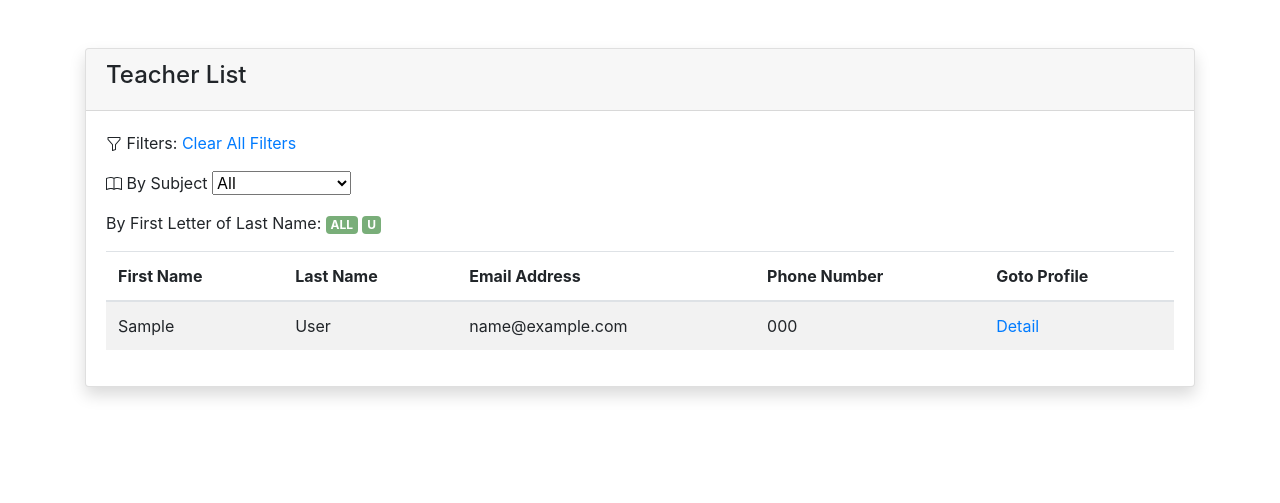
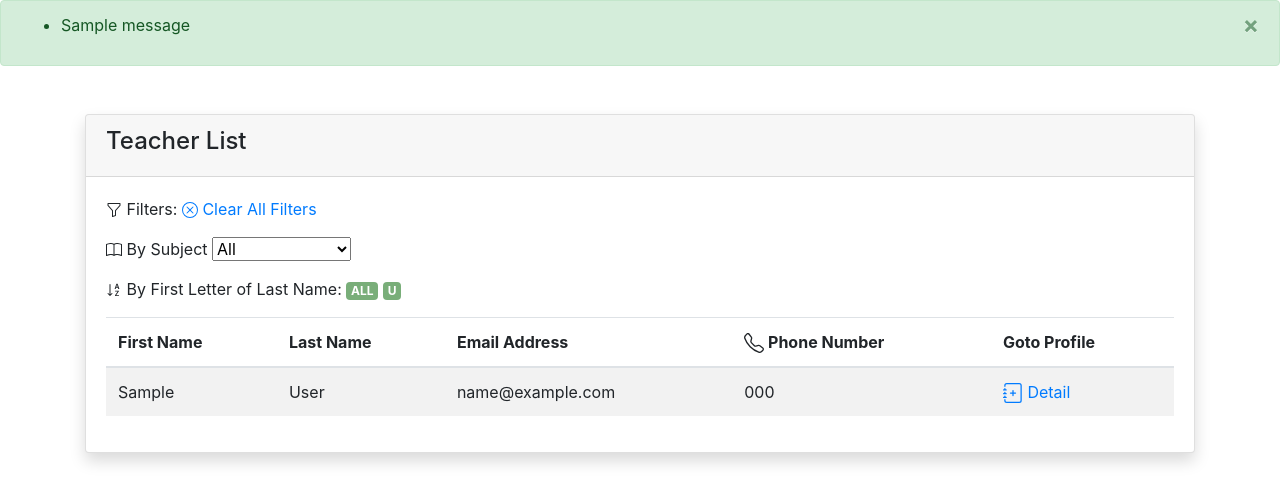
Before and after one commit to santoshpy/TeacherDirectoryApp, a Django app: page /teacher-list in a window 1280 px wide. Shown: the part 56-559 px from the top of the page. Run offline with Django 3.2, Linux system fonts and the light colour scheme; a user stored in the database is signed in; tables that the repository leaves empty hold one stand-in row (values such as "Sample post"); one stand-in notice (Sample message) is shown; some libraries are stand-ins or nearby versions.

Commit message:
add message for upload

```diff
--- a/apps/directory/templates/directory/auth_base.html
+++ b/apps/directory/templates/directory/auth_base.html
@@ -1,4 +1,19 @@
 {% extends 'base.html' %}
 {% block nav %}
     {% include 'components/navbar.html' %}
+    {% if messages %}
+    <div class="alert alert-success alert-dismissible fade show" role="alert">
+        <ul class="messages">
+            {% for message in messages %}
+            <li {% if message.tags %} class="{{ message.tags }}"{% endif %}>
+                {% if message.level == DEFAULT_MESSAGE_LEVELS.ERROR %}Important: {% endif %}
+                {{ message }}
+            </li>
+            {% endfor %}
+        </ul>
+        <button type="button" class="close" data-dismiss="alert" aria-label="Close">
+            <span aria-hidden="true">&times;</span>
+        </button>
+    </div>
+    {% endif %}
 {% endblock nav %}
--- a/apps/directory/templates/directory/teachers_list.html
+++ b/apps/directory/templates/directory/teachers_list.html
@@ -14,7 +14,10 @@
                         <svg xmlns="http://www.w3.org/2000/svg" width="16" height="16" fill="currentColor" class="bi bi-funnel" viewBox="0 0 16 16">
                             <path d="M1.5 1.5A.5.5 0 0 1 2 1h12a.5.5 0 0 1 .5.5v2a.5.5 0 0 1-.128.334L10 8.692V13.5a.5.5 0 0 1-.342.474l-3 1A.5.5 0 0 1 6 14.5V8.692L1.628 3.834A.5.5 0 0 1 1.5 3.5v-2zm1 .5v1.308l4.372 4.858A.5.5 0 0 1 7 8.5v5.306l2-.666V8.5a.5.5 0 0 1 .128-.334L13.5 3.308V2h-11z"/>
                           </svg>
-                      Filters: <a class="text-decoration-none" href="{{request.path}}">Clear All Filters</a></p>
+                      Filters: <a class="text-decoration-none" href="{{request.path}}"> <svg xmlns="http://www.w3.org/2000/svg" width="16" height="16" fill="currentColor" class="bi bi-x-circle" viewBox="0 0 16 16">
+                        <path d="M8 15A7 7 0 1 1 8 1a7 7 0 0 1 0 14zm0 1A8 8 0 1 0 8 0a8 8 0 0 0 0 16z"/>
+                        <path d="M4.646 4.646a.5.5 0 0 1 .708 0L8 7.293l2.646-2.647a.5.5 0 0 1 .708.708L8.707 8l2.647 2.646a.5.5 0 0 1-.708.708L8 8.707l-2.646 2.647a.5.5 0 0 1-.708-.708L7.293 8 4.646 5.354a.5.5 0 0 1 0-.708z"/>
+                      </svg> Clear All Filters</a></p>
                     <p>
                         <span> <svg xmlns="http://www.w3.org/2000/svg" width="16" height="16" fill="currentColor" class="bi bi-book" viewBox="0 0 16 16">
                             <path d="M1 2.828c.885-.37 2.154-.769 3.388-.893 1.33-.134 2.458.063 3.112.752v9.746c-.935-.53-2.12-.603-3.213-.493-1.18.12-2.37.461-3.287.811V2.828zm7.5-.141c.654-.689 1.782-.886 3.112-.752 1.234.124 2.503.523 3.388.893v9.923c-.918-.35-2.107-.692-3.287-.81-1.094-.111-2.278-.039-3.213.492V2.687zM8 1.783C7.015.936 5.587.81 4.287.94c-1.514.153-3.042.672-3.994 1.105A.5.5 0 0 0 0 2.5v11a.5.5 0 0 0 .707.455c.882-.4 2.303-.881 3.68-1.02 1.409-.142 2.59.087 3.223.877a.5.5 0 0 0 .78 0c.633-.79 1.814-1.019 3.222-.877 1.378.139 2.8.62 3.681 1.02A.5.5 0 0 0 16 13.5v-11a.5.5 0 0 0-.293-.455c-.952-.433-2.48-.952-3.994-1.105C10.413.809 8.985.936 8 1.783z"/>
@@ -28,7 +31,11 @@
                         </select>
                     </p>
                     <p>
-                        <span>By First Letter of Last Name: </span>
+                        <span> <svg xmlns="http://www.w3.org/2000/svg" width="16" height="16" fill="currentColor" class="bi bi-sort-alpha-down" viewBox="0 0 16 16">
+                            <path fill-rule="evenodd" d="M10.082 5.629 9.664 7H8.598l1.789-5.332h1.234L13.402 7h-1.12l-.419-1.371h-1.781zm1.57-.785L11 2.687h-.047l-.652 2.157h1.351z"/>
+                            <path d="M12.96 14H9.028v-.691l2.579-3.72v-.054H9.098v-.867h3.785v.691l-2.567 3.72v.054h2.645V14zM4.5 2.5a.5.5 0 0 0-1 0v9.793l-1.146-1.147a.5.5 0 0 0-.708.708l2 1.999.007.007a.497.497 0 0 0 .7-.006l2-2a.5.5 0 0 0-.707-.708L4.5 12.293V2.5z"/>
+                          </svg>
+                          By First Letter of Last Name: </span>
                         <a class="text-decoration-none" href="{% append_query_params request last_name_first_letter='' %}">
                             <span class="badge badge-light text-uppercase">
                                 ALL
@@ -50,7 +57,9 @@
                                 <th id='th-first-name'>First Name</th>
                                 <th id="th-last-name">Last Name</th>
                                 <th id='th-email-address'>Email Address</th>
-                                <th id='th-phone-number'>Phone Number</th>
+                                <th id='th-phone-number'> <svg xmlns="http://www.w3.org/2000/svg" width="20" height="20" fill="currentColor" class="bi bi-telephone" viewBox="0 0 16 16">
+                                    <path d="M3.654 1.328a.678.678 0 0 0-1.015-.063L1.605 2.3c-.483.484-.661 1.169-.45 1.77a17.568 17.568 0 0 0 4.168 6.608 17.569 17.569 0 0 0 6.608 4.168c.601.211 1.286.033 1.77-.45l1.034-1.034a.678.678 0 0 0-.063-1.015l-2.307-1.794a.678.678 0 0 0-.58-.122l-2.19.547a1.745 1.745 0 0 1-1.657-.459L5.482 8.062a1.745 1.745 0 0 1-.46-1.657l.548-2.19a.678.678 0 0 0-.122-.58L3.654 1.328zM1.884.511a1.745 1.745 0 0 1 2.612.163L6.29 2.98c.329.423.445.974.315 1.494l-.547 2.19a.678.678 0 0 0 .178.643l2.457 2.457a.678.678 0 0 0 .644.178l2.189-.547a1.745 1.745 0 0 1 1.494.315l2.306 1.794c.829.645.905 1.87.163 2.611l-1.034 1.034c-.74.74-1.846 1.065-2.877.702a18.634 18.634 0 0 1-7.01-4.42 18.634 18.634 0 0 1-4.42-7.009c-.362-1.03-.037-2.137.703-2.877L1.885.511z"/>
+                                  </svg>  Phone Number</th>
                                 <th id='th-view-detail'>Goto Profile</th>
                             </tr>
                         </thead>
@@ -61,7 +70,11 @@
                                     <td>{{ teacher.last_name }}</td>
                                     <td>{{ teacher.email_address }}</td>
                                     <td>{{ teacher.phone_number }}</td>
-                                    <td><a class="text-decoration-none" href="{% url 'directory:teacher_detail' teacher.slug %}">Detail</a></td>
+                                    <td><a class="text-decoration-none" href="{% url 'directory:teacher_detail' teacher.slug %}"><svg xmlns="http://www.w3.org/2000/svg" width="20" height="20" fill="currentColor" class="bi bi-journal-plus" viewBox="0 0 16 16">
+                                        <path fill-rule="evenodd" d="M8 5.5a.5.5 0 0 1 .5.5v1.5H10a.5.5 0 0 1 0 1H8.5V10a.5.5 0 0 1-1 0V8.5H6a.5.5 0 0 1 0-1h1.5V6a.5.5 0 0 1 .5-.5z"/>
+                                        <path d="M3 0h10a2 2 0 0 1 2 2v12a2 2 0 0 1-2 2H3a2 2 0 0 1-2-2v-1h1v1a1 1 0 0 0 1 1h10a1 1 0 0 0 1-1V2a1 1 0 0 0-1-1H3a1 1 0 0 0-1 1v1H1V2a2 2 0 0 1 2-2z"/>
+                                        <path d="M1 5v-.5a.5.5 0 0 1 1 0V5h.5a.5.5 0 0 1 0 1h-2a.5.5 0 0 1 0-1H1zm0 3v-.5a.5.5 0 0 1 1 0V8h.5a.5.5 0 0 1 0 1h-2a.5.5 0 0 1 0-1H1zm0 3v-.5a.5.5 0 0 1 1 0v.5h.5a.5.5 0 0 1 0 1h-2a.5.5 0 0 1 0-1H1z"/>
+                                      </svg> Detail</a></td>
                                 </tr>
                             {% endfor %}
                         </tbody>
--- a/apps/directory/views.py
+++ b/apps/directory/views.py
@@ -2,6 +2,7 @@ import tablib
 from django.db.models.functions import Lower, Substr
 from django.shortcuts import render, redirect
 from django.views import View
+from django.contrib import messages
 from django.views.generic import ListView, DetailView, TemplateView
 
 from apps.directory.mixins import LoggedInUserRequired
@@ -65,4 +66,6 @@ class BulkImportView(View):
         )
         if not result.has_errors():
             teacher_resource.import_data(data, dry_run=False)
+            messages.add_message(request, messages.SUCCESS, 'Teacher imported successfully!')
+
         return redirect('directory:teacher_list')
```
Also changed, not shown: apps/directory/templates/directory/teachers_import.html (+5 -2 lines), apps/directory/static/css/style.css (line endings or trailing spaces), 1 other file.
